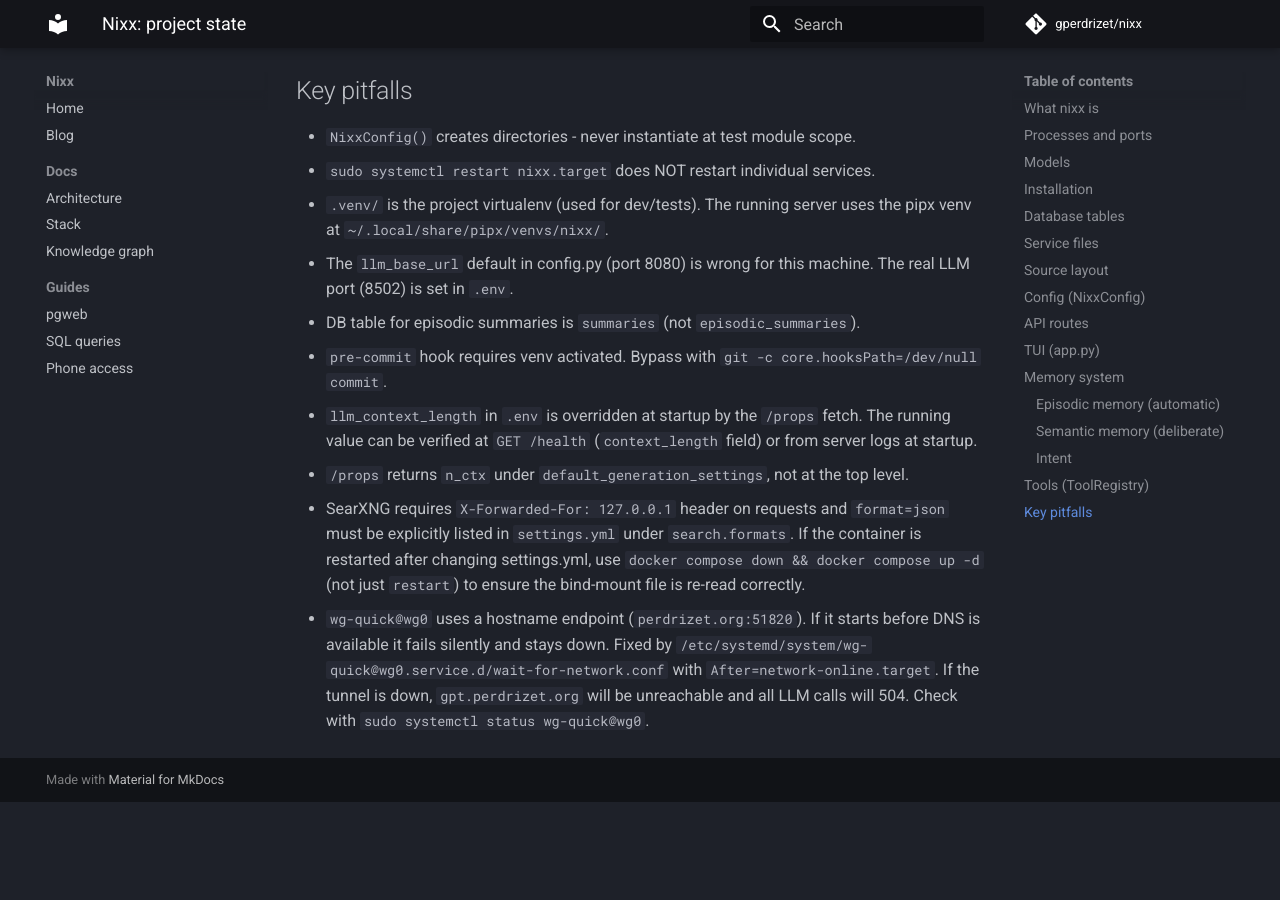
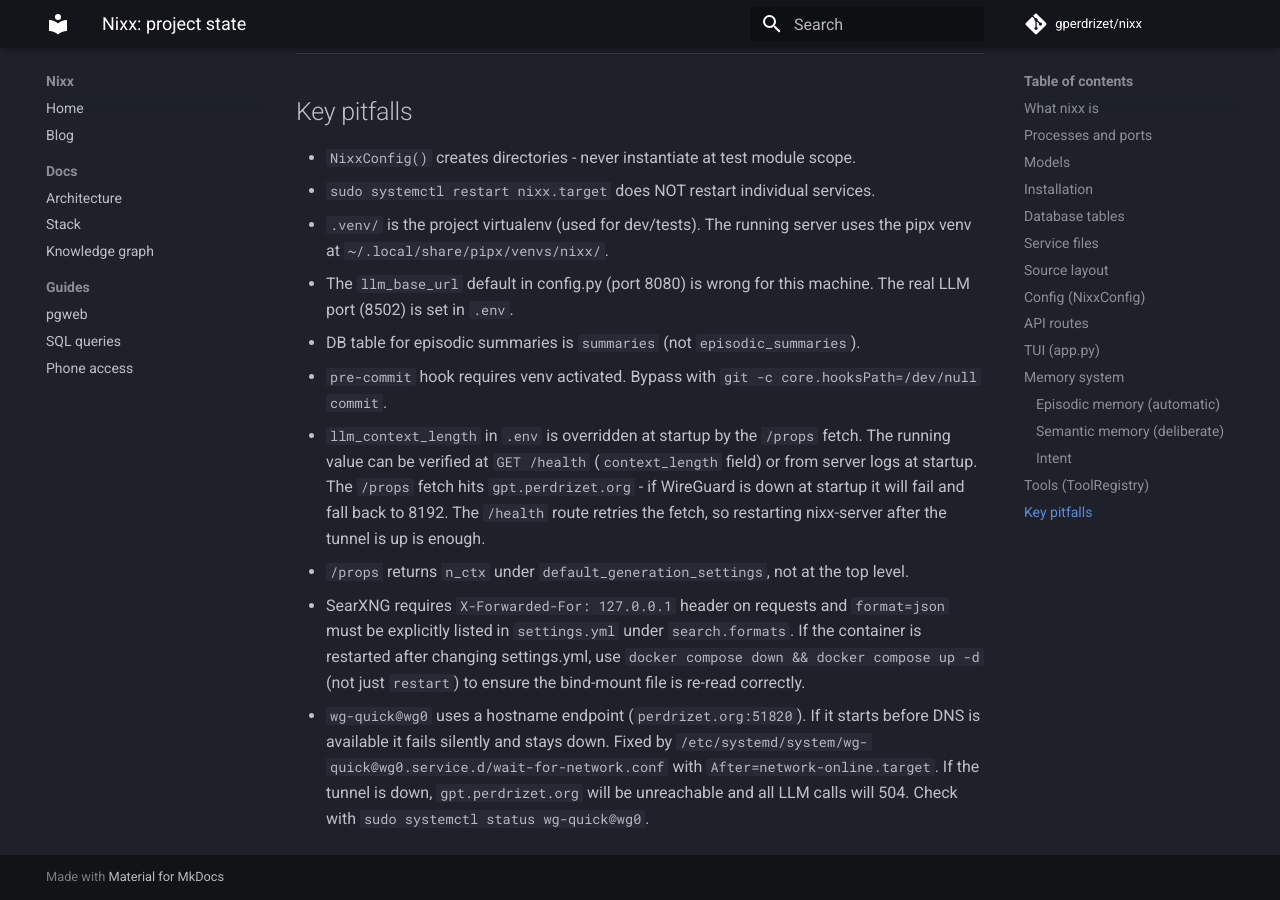
Before and after one commit to gperdrizet/nixx, an MkDocs documentation site: the page built from docs/project-state.md, in a window 1280 px wide and 900 px high, scrolled down 7549 px. Built offline with MkDocs 1.6.1 and Material for MkDocs 9.7.7, drawn with Linux system fonts in a browser that asks for light colours; comment, search, counter and statistics services are not loaded; before the commit the page ends 8351 px from its top, so only the background shows below that; some of the changed text lies outside the part shown.

Commit message:
docs: fix project-state inaccuracies (llm_base_url, tool call display, props fetch)

```diff
--- a/docs/project-state.md
+++ b/docs/project-state.md
@@ -130,7 +130,7 @@
 | Setting | Default | Notes |
 |---|---|---|
 | `host` / `port` | `127.0.0.1` / `8000` | API server bind |
-| `llm_base_url` | `http://localhost:8080` | Overridden in .env to port 8502 |
+| `llm_base_url` | `http://localhost:8080` | Overridden in .env to `https://gpt.perdrizet.org` (nginx on gatekeeper → WireGuard → localhost:8502) |
 | `llm_model` | `gpt-oss-20b` | |
 | `llm_context_length` | `8192` | Auto-fetched from LLM `/props` at startup (overrides .env value). Fallback if fetch fails. |
 | `max_history_tokens` | `16384` | Max tokens of conversation history per request, independent of context length. Prevents slow prefill on long sessions. |
@@ -202,8 +202,8 @@
 `/clear`, `/recall`, `/interval [n]`, `/intent [text]`, `/intent-bar` (toggle IntentBar),
 `/threshold [0.0-1.0]` (view or set recall similarity threshold).
 
-Tool call events: when nixx calls a tool mid-stream, a dim `calling tool: <name>` system
-message appears inline in the chat.
+Tool call events: when nixx calls a tool mid-stream, a dim `▸ tool_name` line is appended
+inline inside the streaming assistant message (not a separate system message).
 
 ---
 
@@ -269,6 +269,9 @@
 - `pre-commit` hook requires venv activated. Bypass with `git -c core.hooksPath=/dev/null commit`.
 - `llm_context_length` in `.env` is overridden at startup by the `/props` fetch. The running
   value can be verified at `GET /health` (`context_length` field) or from server logs at startup.
+  The `/props` fetch hits `gpt.perdrizet.org` - if WireGuard is down at startup it will fail and
+  fall back to 8192. The `/health` route retries the fetch, so restarting nixx-server after
+  the tunnel is up is enough.
 - `/props` returns `n_ctx` under `default_generation_settings`, not at the top level.
 - SearXNG requires `X-Forwarded-For: 127.0.0.1` header on requests and `format=json` must be
   explicitly listed in `settings.yml` under `search.formats`. If the container is restarted after
```
